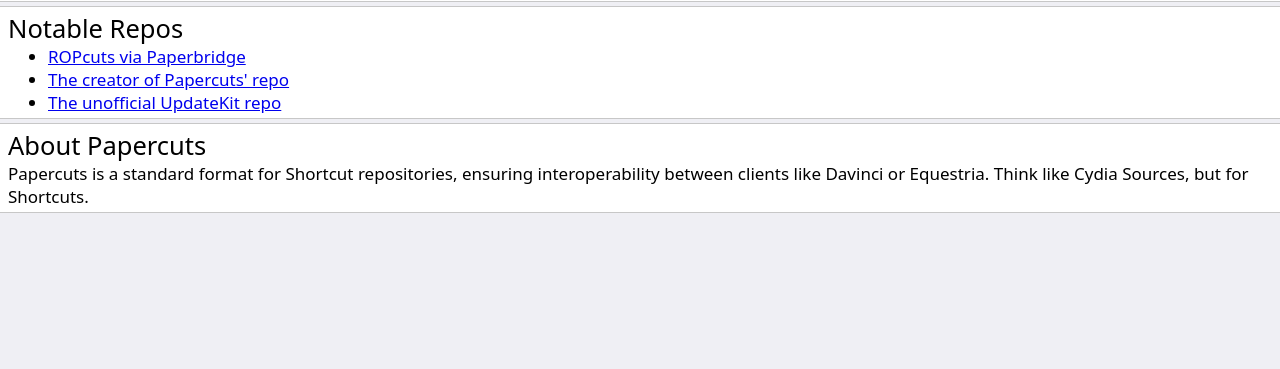
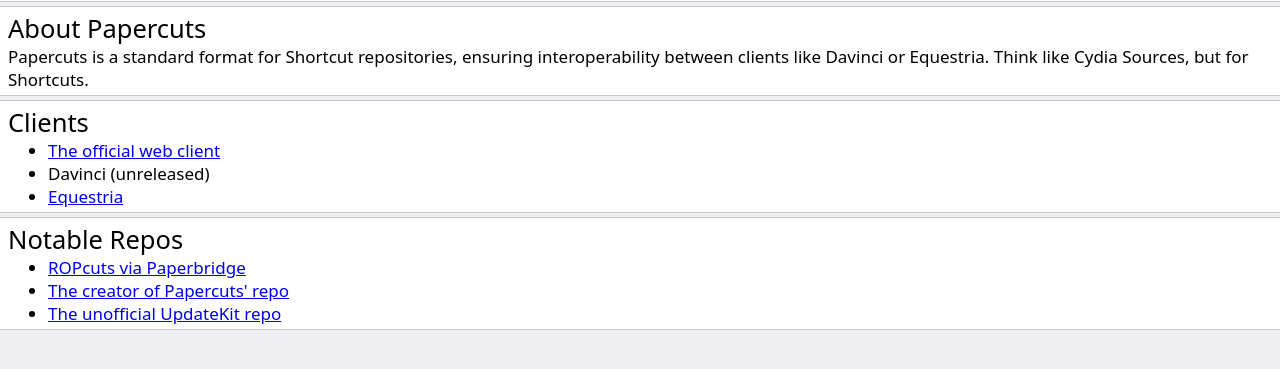
Before and after one commit to easrng/papercuts-repo, a plain HTML site: page depiction/about.html in a window 1280 px wide. Shown: the part 85-454 px from the top of the page. Drawn offline with Linux system fonts and the light colour scheme.

Commit message:
Update about.html

```diff
--- a/depiction/about.html
+++ b/depiction/about.html
@@ -7,6 +7,22 @@
 </header>
 
 <div>
+  <h2>About Papercuts</h2>
+  <p>
+    Papercuts is a standard format for Shortcut repositories, ensuring interoperability between clients like Davinci or Equestria. Think like Cydia Sources, but for Shortcuts.
+  </p>
+</div>
+
+<div>
+  <h2>Clients</h2>
+  <ul>
+    <li><a href="https://easrng.github.io/papercuts/">The official web client</a></li>
+    <li><span>Davinci (unreleased)</span></li>
+    <li><a href="#">Equestria</a></li>
+  </ul>
+</div>
+
+<div>
   <h2>Notable Repos</h2>
   <ul>
     <li><a href="https://paperbridge.glitch.me/user/ROP">ROPcuts via Paperbridge</a></li>
@@ -14,10 +30,3 @@
     <li><a href="https://paperbridge.glitch.me/updatekit">The unofficial UpdateKit repo</a></li>
   </ul>
 </div>
-
-<div>
-  <h2>About Papercuts</h2>
-  <p>
-    Papercuts is a standard format for Shortcut repositories, ensuring interoperability between clients like Davinci or Equestria. Think like Cydia Sources, but for Shortcuts.
-  </p>
-</div>
```
